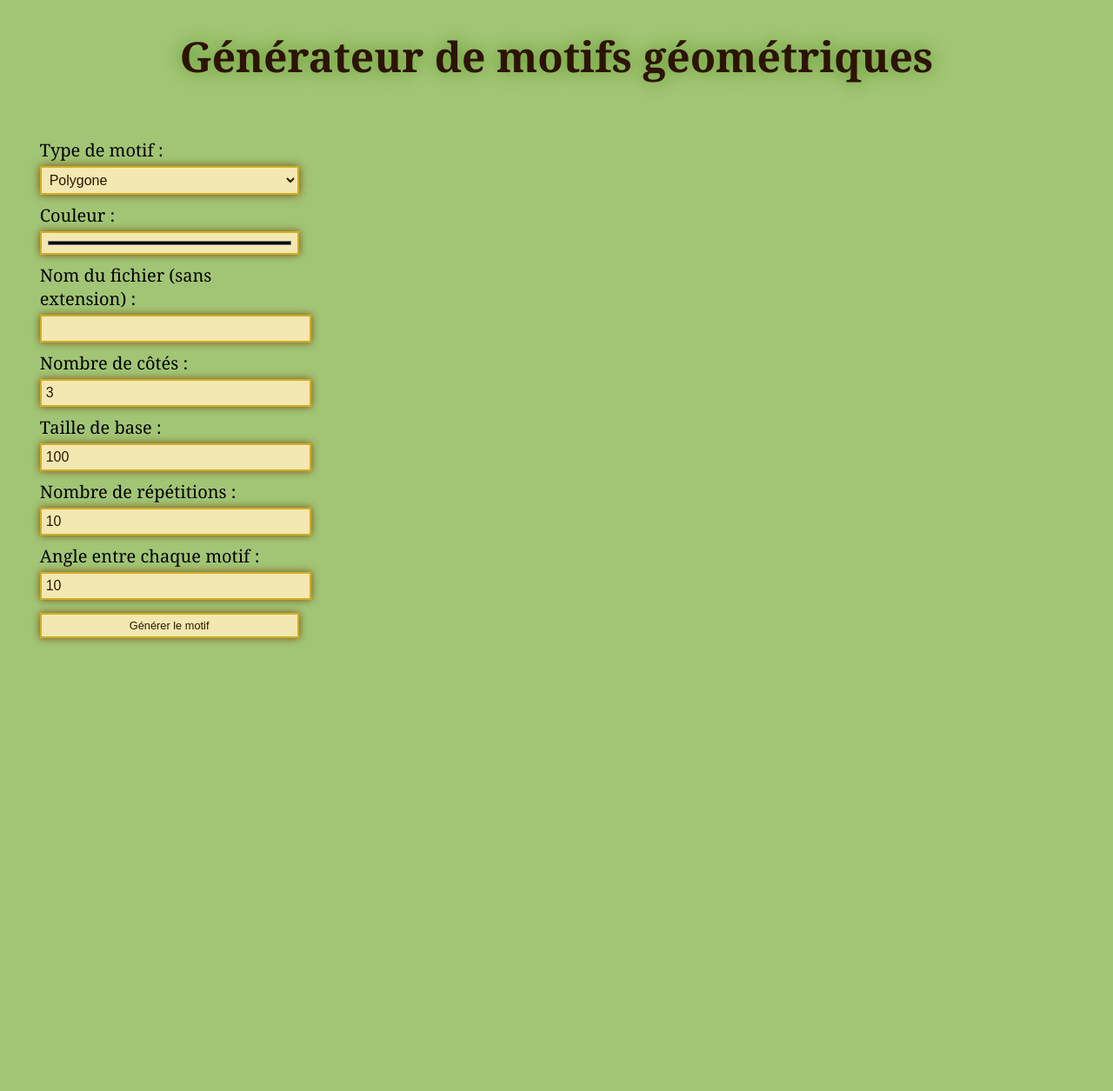
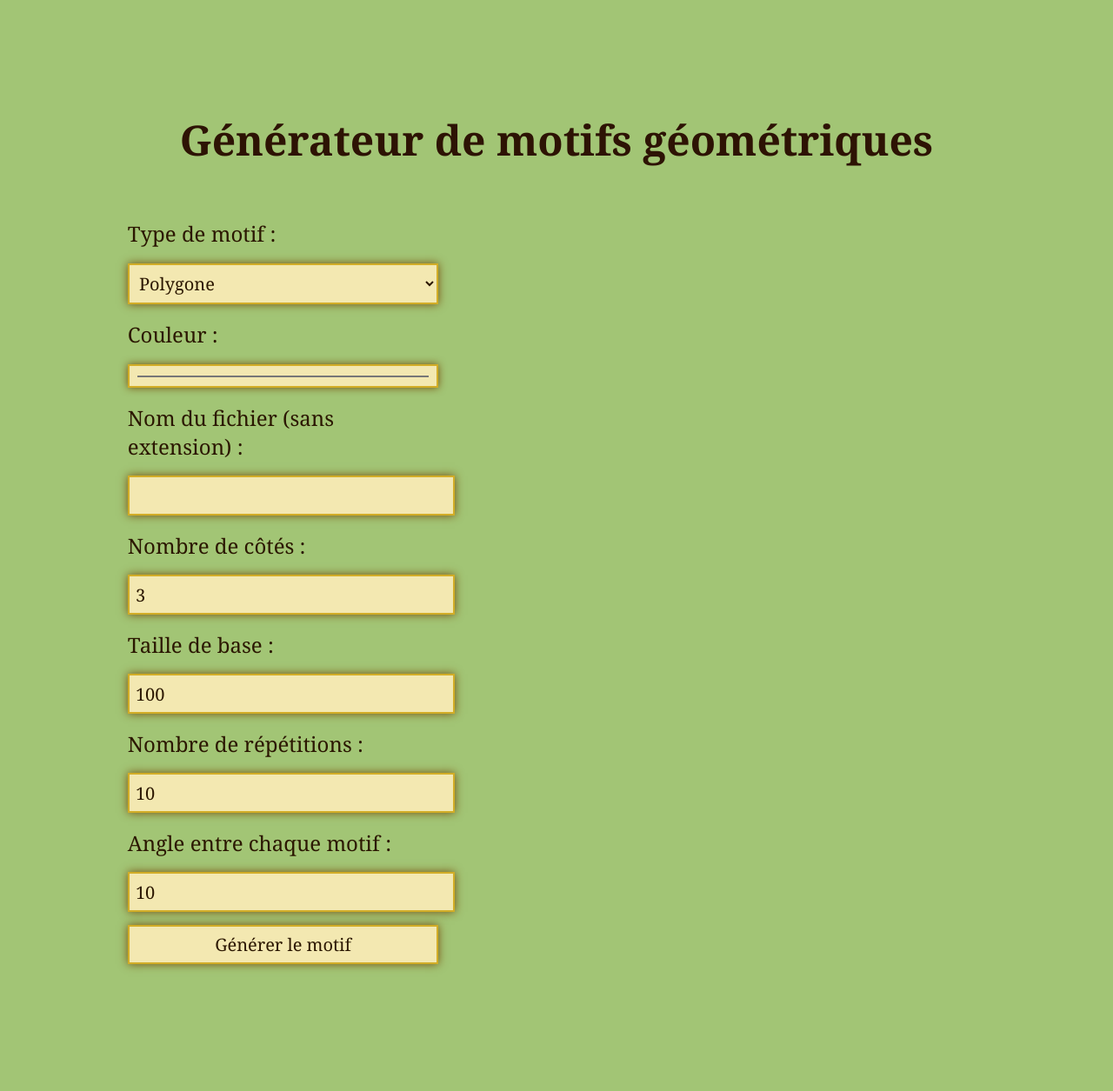
Before and after one commit to ju-stoe/Projet-Motifs-Python, a Flask app: page / in a window 1280 px wide. Shown: the whole page at 87% size. Before the commit the page ends 740 px from the top, so only its background shows below. Run offline with Flask 3, Linux system fonts and the light colour scheme.

Commit message:
améliorations générales

```diff
--- a/app.py
+++ b/app.py
@@ -2,21 +2,29 @@ from flask import Flask, render_template, request
 import os
 from multiprocessing import Process
 
-from motifs import dessiner
-
+# création de l'application avec flask
 application = Flask(__name__)
 
+# stockage des images
 IMAGE_FOLDER = os.path.join('static', 'images')
-os.makedirs(IMAGE_FOLDER, exist_ok=True)
+os.makedirs(IMAGE_FOLDER, exist_ok=True)  # crée le dossier s'il n'existe pas
 
-def dessiner_process(type, cotes, taille, repetitions, angle, couleur, fichier):
+
+# fonction à part
+def dessine(type_motif, cotes, taille, repetitions, angle, couleur, chemin_fichier):
     from motifs import dessiner
-    dessiner(type, cotes, taille, repetitions, angle, couleur, fichier)
+    dessiner(type_motif, cotes, taille, repetitions, angle, couleur, chemin_fichier)
 
-def lancer_dessin(type, cotes, taille, repetitions, angle, couleur, fichier):
-    p = Process(target=dessiner_process, args=(type, cotes, taille, repetitions, angle, couleur, fichier))
-    p.start()
-    p.join()
+
+# lance un processus pour dessiner sans bloquer l'application
+def lancer_dessin(type_motif, cotes, taille, repetitions, angle, couleur, chemin_fichier):
+    process = Process(
+        target=dessine,
+        args=(type_motif, cotes, taille, repetitions, angle, couleur, chemin_fichier)
+    )
+    process.start()
+    process.join()  # attend la fin du dessin
+
 
 @application.route('/', methods=['GET', 'POST'])
 def index():
@@ -24,47 +32,54 @@ def index():
     image_file = None
 
     if request.method == 'POST':
+        # récupération des valeurs du formulaire
         type_motif = request.form.get('type_motif')
-        couleur = request.form.get('couleur', 'black')
+        couleur = request.form.get('couleur', 'black')  # valeur par défaut
 
+        # nettoyage et création du nom de fichier
+        nom_brut = request.form.get('nom_fichier', '').strip()
+        nom_base = nom_brut if nom_brut else type_motif
+        nom_base = ''.join(c for c in nom_base if c.isalnum() or c in ('_', '-'))
 
-        nom_fichier_brut = request.form.get('nom_fichier', '').strip()
-        nom_fichier_base = nom_fichier_brut if nom_fichier_brut else type_motif
-        nom_fichier_base = "".join(c for c in nom_fichier_base if c.isalnum() or c in ('_', '-'))  # Nettoyage
-
+        # gère les doublons
         counter = 1
-        filename = f"{nom_fichier_base}.png"
-        fichier = os.path.join(IMAGE_FOLDER, filename)
-        while os.path.exists(fichier):
-            filename = f"{nom_fichier_base}_{counter}.png"
-            fichier = os.path.join(IMAGE_FOLDER, filename)
+        filename = f"{nom_base}.png"
+        chemin_fichier = os.path.join(IMAGE_FOLDER, filename)
+        while os.path.exists(chemin_fichier):
+            filename = f"{nom_base}_{counter}.png"
+            chemin_fichier = os.path.join(IMAGE_FOLDER, filename)
             counter += 1
 
         try:
+
             if type_motif in ['polygone', 'spirale', 'cercle']:
                 cotes = int(request.form.get('cotes'))
                 taille = int(request.form.get('taille'))
                 repetitions = int(request.form.get('repetitions'))
                 angle = int(request.form.get('angle'))
 
-                lancer_dessin(type_motif, cotes, taille, repetitions, angle, couleur, fichier)
+                lancer_dessin(type_motif, cotes, taille, repetitions, angle, couleur, chemin_fichier)
                 image_file = filename
+
 
             elif type_motif == 'fractale':
                 taille = int(request.form.get('taille_fractale'))
                 niveau = int(request.form.get('niveau'))
 
-                lancer_dessin(type_motif, 0, taille, niveau, 0, couleur, fichier)
+                lancer_dessin(type_motif, 0, taille, niveau, 0, couleur, chemin_fichier)
                 image_file = filename
 
             else:
-                error = "Motif inconnu"
+                error = "motif inconnu"
 
         except (ValueError, TypeError):
-            error = "Erreur d'entrée"
+            error = "erreur"
 
+    # affiche erreur ou image
     return render_template('index.html', error=error, image_file=image_file)
 
+
+# lance l'application
 if __name__ == '__main__':
     import multiprocessing
     multiprocessing.freeze_support()
--- a/static/css/style.css
+++ b/static/css/style.css
@@ -1,6 +1,6 @@
 body {
     font-family: Arial, sans-serif;
-    margin: 10px;
+    margin: 10%;
     background-image: url("/static/images/fond.jpg");
     background-size: cover;
     background-repeat: no-repeat;
@@ -9,18 +9,19 @@ body {
 
 label {
     display: block;
-    margin-top: 10px;
+    margin-top: 5%;
 }
 
 input, select, button {
-    margin-top: 5px;
-    padding: 5px;
+    margin-top: 5%;
+    padding: 2%;
     border: 2px solid #d2ad27;
     color: #2b1700;
     width: 100%;
     background-color: #f3e8b1;
     box-shadow: 0 0 10px #764d0e;
-    font-size: 80%;
+    font-size: 20px;
+    font-family: Georgia, 'Times New Roman', Times, serif;
 
 }
 
@@ -32,8 +33,8 @@ input, select, button {
 .result img {
     max-width: 100%;
     height: auto;
-    border: 1px solid #ffe6be;
-    border-radius: 10px;
+    border: 1% solid #ffe6be;
+    border-radius: 20%;
     text-shadow: #2b1700;
 }
 
@@ -41,7 +42,7 @@ h1 {
     text-align: center;
     font-family: 'Georgia', serif;
     font-size: 3em;
-    text-shadow: 0 0 20px #589221;
+    text-shadow: 0 0 20% #589221;
     color:#2d1304
 }
 
@@ -60,22 +61,22 @@ h1 {
 
 .input{
     font-family: Georgia, 'Times New Roman', Times, serif;
-    font-size: 20px;
+    font-size: 150%;
+    color: #2b1700;
 }
 
 input:focus, select:focus {
     outline: none;
-    border: 2px solid #e16fbf;
-    box-shadow: 0 0 10px #e16fbf;
+    border: 5% solid #e16fbf;
+    box-shadow: 0 0 10% #e16fbf;
 }
 
 #container {
     display: flex;
     justify-content: left;
     align-items: flex-start;
-    gap: 50px;
-    margin-top: 30px;
-    padding: 20px;
+    gap: 20%;
+    margin-top: 4%;
 }
 
 .result {
@@ -83,11 +84,25 @@ input:focus, select:focus {
     max-width: 50%;
     text-align: center;
     background-color: rgba(255, 163, 183, 0.8);
-    padding: 20px;
-    border-radius: 15px;
+    padding: 3%;
+    border-radius: 5%;
     box-shadow: 0 0 30px rgba(0,0,0,0.1);
     font-family: Georgia, 'Times New Roman', Times, serif;
     font-size: 160%;
     color:#3d2a04
 
 }
+
+@media (max-width: 768px) {
+    #container {
+        flex-direction: column;
+        align-items: center;
+        gap: 5%;
+    }
+
+    .formulaire,
+    .result {
+        max-width: 100%;
+        width: 90%;
+    }
+}
--- a/templates/index.html
+++ b/templates/index.html
@@ -70,6 +70,7 @@
                 </div>
 
                 <button type="submit" style="margin-top:15px;">Générer le motif</button>
+                <br>
             </div>
         </form>
 
```
Also changed, not shown: static/images/cercle.png, static/images/cercle_1.png (added), static/images/cercle_2.png (added), static/images/fractale_1.png (added), static/images/polygone_10.png (deleted), static/images/polygone_5.png, static/images/polygone_6.png (deleted), static/images/polygone_7.png (deleted), static/images/polygone_8.png (deleted), static/images/polygone_9.png (deleted), static/images/spirale.png (deleted), static/images/spirale_1.png (deleted), static/images/spirale_2.png (deleted), 1 other file.
